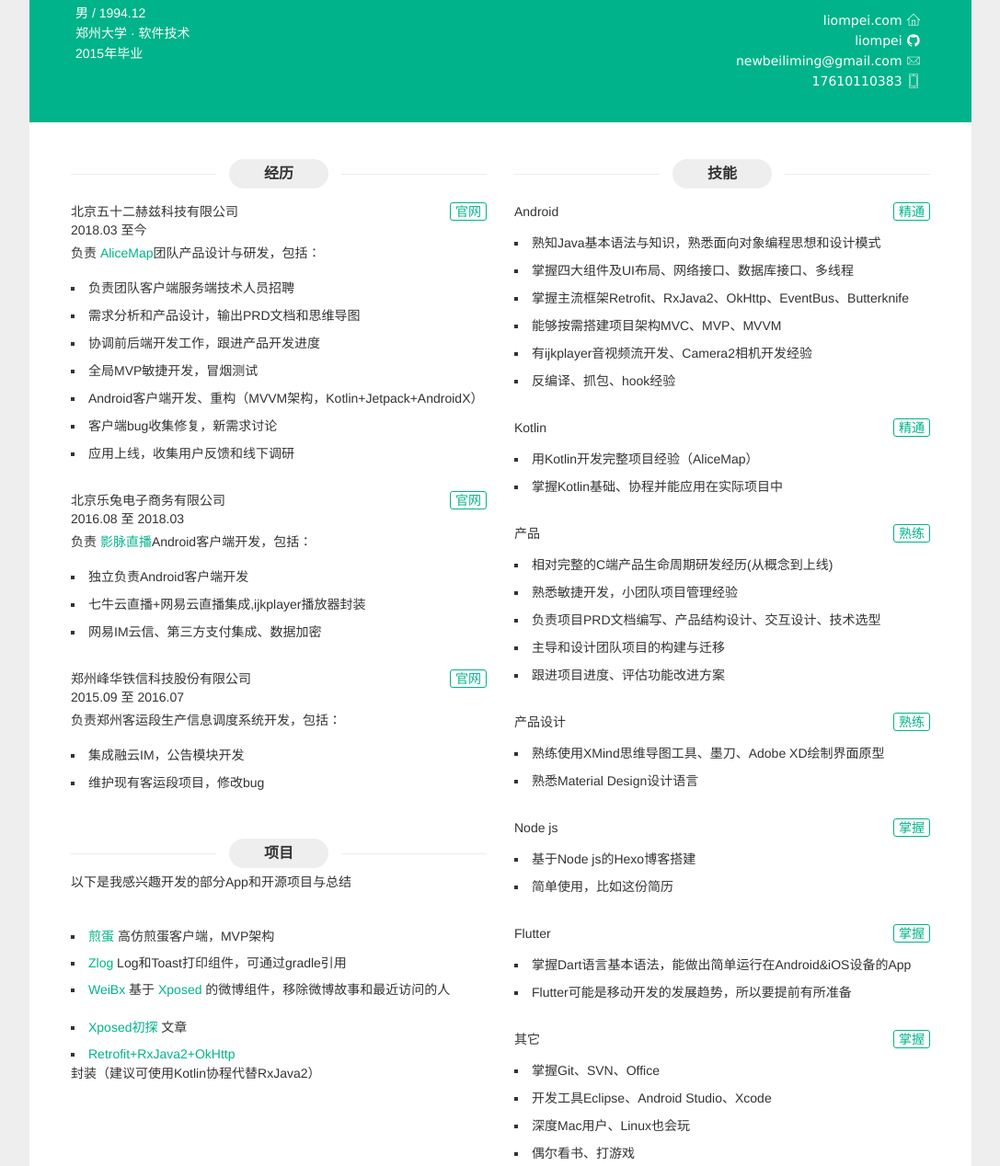
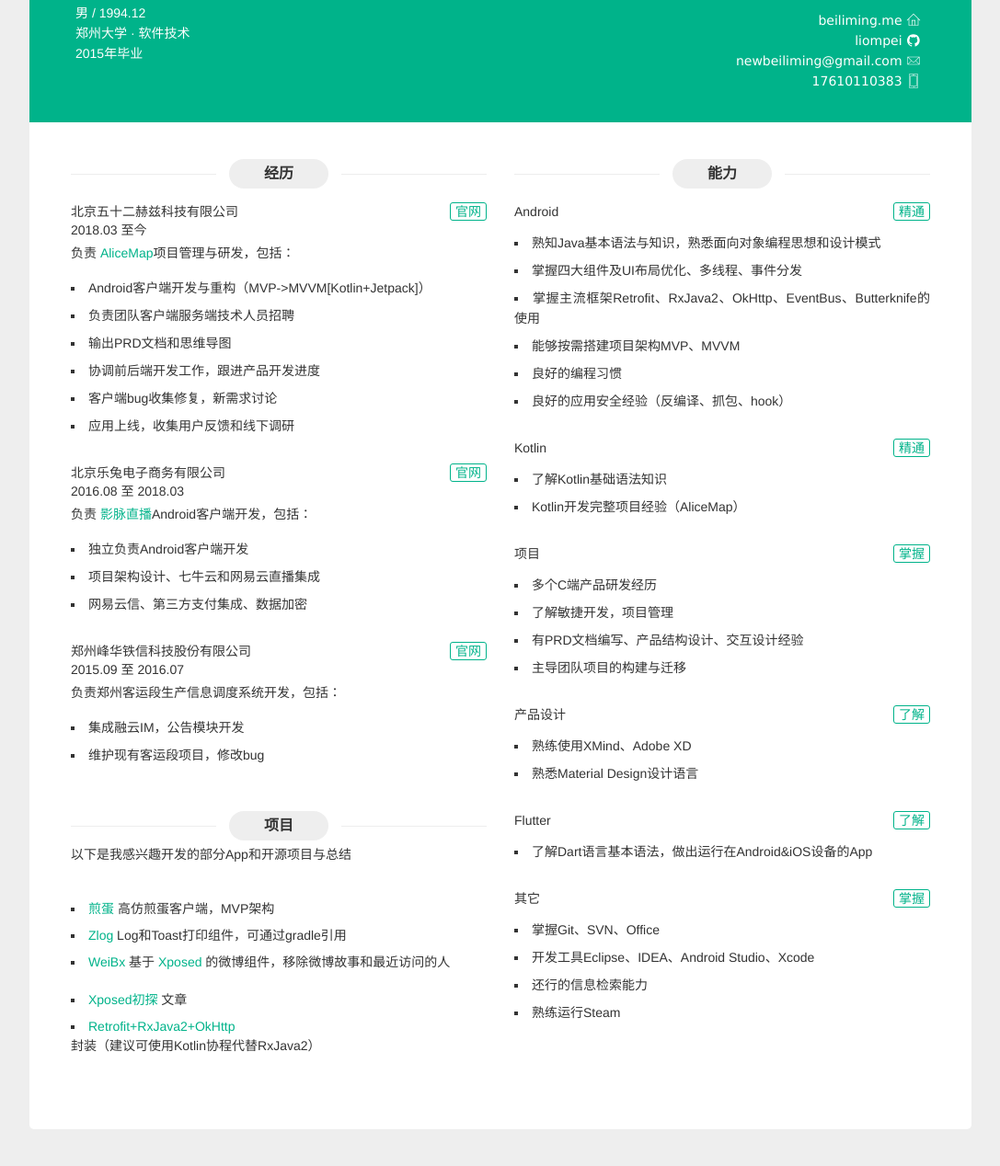
Before and after one commit to beiliming/beiliming.github.io, a website: page index.html in a window 1280 px wide. Shown: the part 172-1440 px from the top of the page at 92% size, without its empty margins (96-1183 px from the left). Drawn offline with Linux system fonts and the light colour scheme.

Commit message:
修改简历

```diff
--- a/index.html
+++ b/index.html
@@ -1,5 +1,5 @@
 <!DOCTYPE html>
-<!-- saved from url=(0057)file:///Users/liompei/hexo/beiliming.github.io/index.html -->
+<!-- saved from url=(0020)http://beiliming.me/ -->
 <html><head><meta http-equiv="Content-Type" content="text/html; charset=UTF-8">
 
 
@@ -397,11 +397,11 @@ a {
 /*# sourceMappingURL=main.css.map*/</style>
   <!--<base target="_blank">-->
 <!--<base href="." target="_blank">-->
-<!--<base href="." target="_blank">--><!--<base href="." target="_blank">--><!--<base href="." target="_blank">--><!--<base href="." target="_blank">--><base href="." target="_blank">
+<!--<base href="." target="_blank">--><!--<base href="." target="_blank">--><!--<base href="." target="_blank">--><!--<base href="." target="_blank">--><!--<base href="." target="_blank">--><base href="." target="_blank">
 </head>
 <body>
-<p class="last-modified">最后更新于2019年2月</p>
-<a class="download-pdf" href="./%E7%AE%80%E5%8E%86_%E8%B4%9D%E9%BB%8E%E6%98%8E.pdf">下载 PDF</a>
+<p class="last-modified">最后更新于2019年3月</p>
+<a class="download-pdf" href="http://beiliming.me/%E7%AE%80%E5%8E%86_%E8%B4%9D%E9%BB%8E%E6%98%8E.pdf">下载 PDF</a>
 
 <main class="content">
 
@@ -412,7 +412,7 @@ a {
         <h1>贝黎明</h1>
       </div>
       <div class="job">
-        <h2>Android开发工程师 | 产品</h2>
+        <h2>Android开发工程师</h2>
       </div>
     </section>
     <section class="info">
@@ -425,8 +425,8 @@ a {
     <section class="contact">
       <ul>
         <li>
-          <a href="http://liompei.com/">
-            <span class="contact-link">liompei.com</span>
+          <a href="http://beiliming.me/">
+            <span class="contact-link">beiliming.me</span>
             <span class="iconfont">
               <svg width="16px" height="16px" viewBox="0 0 1024 1024">
               <path d="M512 42.581333l-469.333333 469.333333 31.146667 31.146667L170.666667 446.250667l0 438.186667 682.666667 0L853.333333 446.208l96.853333 96.896 31.146667-31.146667L512 42.581333zM426.666667 841.770667l0-298.666667 170.666667 0 0 298.666667L426.666667 841.770667zM810.666667 841.770667l-170.666667 0 0-341.333333L384 500.437333l0 341.333333L213.333333 841.770667 213.333333 403.584l298.666667-298.666667 298.666667 298.666667L810.666667 841.770667z"></path>
@@ -490,14 +490,14 @@ a {
 
           <div class="item-bd">
               <p class="item-des">负责
-<a href="https://a.app.qq.com/o/simple.jsp?pkgname=com.alicemap.alicemap" pkgname="com.alicemap.alicemap">AliceMap</a>团队产品设计与研发，包括：
+<a href="https://a.app.qq.com/o/simple.jsp?pkgname=com.alicemap.alicemap" pkgname="com.alicemap.alicemap">AliceMap</a>项目管理与研发，包括：
 </p>
               <ul class="section-content">
-                <li>负责团队客户端服务端技术人员招聘</li>
-                <li>需求分析和产品设计，输出PRD文档和思维导图</li>
+                <li>Android客户端开发与重构（MVP-&gt;MVVM[Kotlin+Jetpack]）</li><li>负责团队客户端服务端技术人员招聘</li>
+                <li>输出PRD文档和思维导图</li>
                 <li>协调前后端开发工作，跟进产品开发进度</li>
-<li>全局MVP敏捷开发，冒烟测试</li>
-                <li>Android客户端开发、重构（MVVM架构，Kotlin+Jetpack+AndroidX）</li>
+
+
 <li>客户端bug收集修复，新需求讨论</li>
 <li>应用上线，收集用户反馈和线下调研</li>
 
@@ -517,8 +517,8 @@ a {
 </p>
               <ul class="section-content">
                 <li>独立负责Android客户端开发</li>
-                <li>七牛云直播+网易云直播集成,ijkplayer播放器封装</li>
-                <li>网易IM云信、第三方支付集成、数据加密</li>
+                <li>项目架构设计、七牛云和网易云直播集成</li>
+                <li>网易云信、第三方支付集成、数据加密</li>
 
 
 
@@ -611,7 +611,7 @@ a {
       <section class="skill">
         <header class="section-hd">
           <span class="section-title-l"></span>
-          <h2 class="section-title">技能</h2>
+          <h2 class="section-title">能力</h2>
           <span class="section-title-r"></span>
         </header>
         <div class="section-bd">
@@ -625,12 +625,12 @@ a {
             <div class="item-bd">
               <ul class="section-content">
                 <li>熟知Java基本语法与知识，熟悉面向对象编程思想和设计模式</li>
-<li>掌握四大组件及UI布局、网络接口、数据库接口、多线程</li>
+<li>掌握四大组件及UI布局优化、多线程、事件分发</li>
 
-                <li>掌握主流框架Retrofit、RxJava2、OkHttp、EventBus、Butterknife</li>
-                <li>能够按需搭建项目架构MVC、MVP、MVVM</li>
-              <li>有ijkplayer音视频流开发、Camera2相机开发经验</li>
-<li>反编译、抓包、hook经验</li>
+                <li>掌握主流框架Retrofit、RxJava2、OkHttp、EventBus、Butterknife的使用</li>
+                <li>能够按需搭建项目架构MVP、MVVM</li>
+              <li>良好的编程习惯</li>
+<li>良好的应用安全经验（反编译、抓包、hook）</li>
 </ul>
             </div>
           </div>
@@ -643,8 +643,8 @@ a {
             </header>
             <div class="item-bd">
               <ul class="section-content">
-                <li>用Kotlin开发完整项目经验（AliceMap）</li>
-                <li>掌握Kotlin基础、协程并能应用在实际项目中</li>
+                <li>了解Kotlin基础语法知识</li><li>Kotlin开发完整项目经验（AliceMap）</li>
+
               </ul>
             </div>
           </div>
@@ -652,17 +652,17 @@ a {
           <!--产品-->
           <div class="item">
             <header class="item-hd">
-              <span class="item-time">产品</span>
-              <a class="btn item-more">熟练</a>
+              <span class="item-time">项目</span>
+              <a class="btn item-more">掌握</a>
             </header>
             <div class="item-bd">
               <ul class="section-content">
-                <li>相对完整的C端产品生命周期研发经历(从概念到上线)</li>
-<li>熟悉敏捷开发，小团队项目管理经验</li>
+                <li>多个C端产品研发经历</li>
+<li>了解敏捷开发，项目管理</li>
 
-              <li>负责项目PRD文档编写、产品结构设计、交互设计、技术选型</li>
-<li>主导和设计团队项目的构建与迁移</li>
-<li>跟进项目进度、评估功能改进方案</li>
+              <li>有PRD文档编写、产品结构设计、交互设计经验</li>
+<li>主导团队项目的构建与迁移</li>
+
 </ul>
             </div>
           </div>
@@ -671,40 +671,29 @@ a {
           <div class="item">
             <header class="item-hd">
               <span class="item-time">产品设计</span>
-              <a class="btn item-more">熟练</a>
+              <a class="btn item-more">了解</a>
             </header>
             <div class="item-bd">
               <ul class="section-content">
-                <li>熟练使用XMind思维导图工具、墨刀、Adobe XD绘制界面原型</li>
+                <li>熟练使用XMind、Adobe XD</li>
                 <li>熟悉Material Design设计语言</li>
               </ul>
             </div>
           </div>
 
           <!--Node js-->
-          <div class="item">
-            <header class="item-hd">
-              <span class="item-time">Node js</span>
-              <a class="btn item-more">掌握</a>
-            </header>
-            <div class="item-bd">
-              <ul class="section-content">
-                <li>基于Node js的Hexo博客搭建</li>
-                <li>简单使用，比如这份简历</li>
-              </ul>
-            </div>
-          </div>
+
 
           <!--Flutter-->
           <div class="item">
             <header class="item-hd">
               <span class="item-time">Flutter</span>
-              <a class="btn item-more">掌握</a>
+              <a class="btn item-more">了解</a>
             </header>
             <div class="item-bd">
               <ul class="section-content">
-                <li>掌握Dart语言基本语法，能做出简单运行在Android&amp;iOS设备的App</li>
-                <li>Flutter可能是移动开发的发展趋势，所以要提前有所准备</li>
+                <li>了解Dart语言基本语法，做出运行在Android&amp;iOS设备的App</li>
+
               </ul>
             </div>
           </div>
@@ -724,10 +713,10 @@ a {
             <div class="item-bd">
               <ul class="section-content">
                 <li>掌握Git、SVN、Office</li>
-                <li>开发工具Eclipse、Android Studio、Xcode</li>
-              <li>深度Mac用户、Linux也会玩</li>
-<li>偶尔看书、打游戏</li>
-</ul>
+                <li>开发工具Eclipse、IDEA、Android Studio、Xcode</li>
+
+<li>还行的信息检索能力</li>
+<li>熟练运行Steam</li></ul>
             </div>
           </div>
         </div>
@@ -749,4 +738,5 @@ a {
 
 
 
+
 </body></html>
```
Also changed, not shown: 1 other file.
